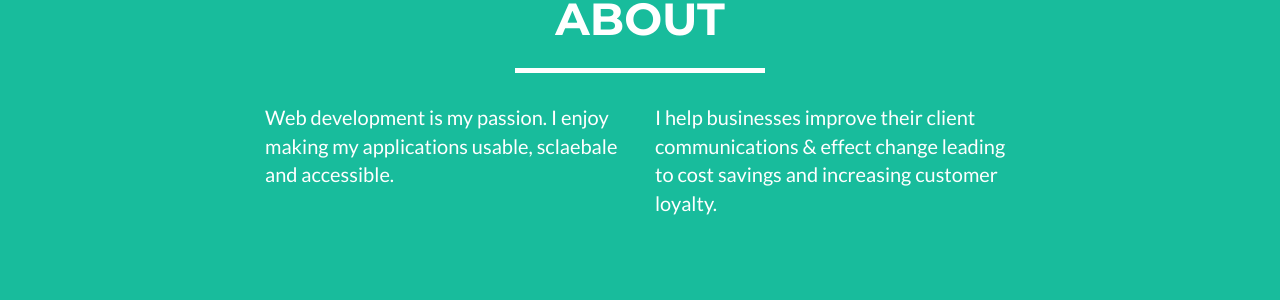
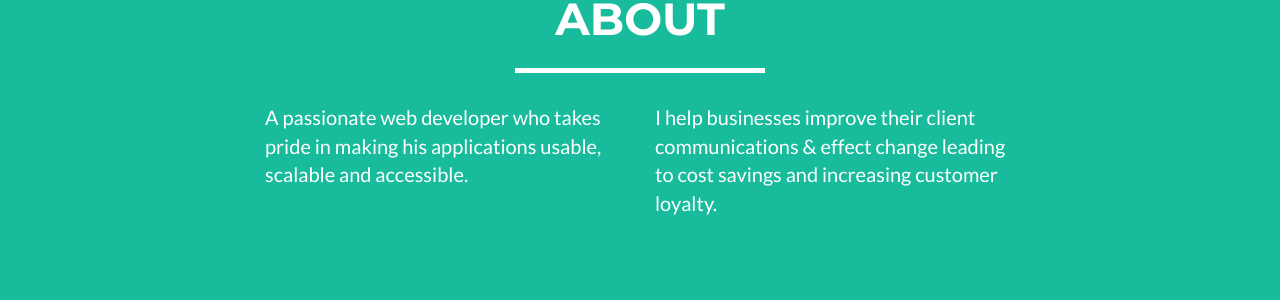
Before and after one commit to Anuj16/anuj16.githhub.io, a Jekyll site: the page built from index.html, in a window 1280 px wide and 1400 px high, scrolled down 2154 px. Shown: the part 150-450 px from the top of the window. Built offline with Jekyll 4.4.1, drawn with Linux system fonts in a browser that asks for light colours.

Commit message:
about section improved

```diff
--- a/_config.yml
+++ b/_config.yml
@@ -43,7 +43,7 @@ social:
   - title: github
     url: https://github.com/Anuj16/
   - title: linkedin
-    url: www.linkedin.com/in/shivratnakumar
+    url: https://in.linkedin.com/in/shivratnakumar
 
 # Postal address (add as many lines as necessary)
 address:
--- a/_includes/about.html
+++ b/_includes/about.html
@@ -9,7 +9,7 @@
             </div>
             <div class="row">
                 <div class="col-lg-4 col-lg-offset-2">
-                    <p>Web development is my passion. I enjoy making my applications usable, sclaebale and accessible.</p>
+                    <p>A passionate web developer who takes pride in making his applications usable, scalable and accessible.</p>
                 </div>
                 <div class="col-lg-4">
                     <p>I help businesses improve their client communications &amp; effect change leading to cost savings and increasing customer loyalty. </p>
--- a/_includes/css/main.css
+++ b/_includes/css/main.css
@@ -77,6 +77,11 @@ hr.star-primary:after {
 
 .img-centered {
     margin: 0 auto;
+}
+
+.img-header {
+    width: 170px;
+    border-radius: 50%;
 }
 
 header {
--- a/_includes/footer.html
+++ b/_includes/footer.html
@@ -16,7 +16,7 @@
                         <ul class="list-inline">
                             {% for network in site.social %}
                             <li>
-                                <a href="{{ network.url }}" class="btn-social btn-outline"><i class="fa fa-fw fa-{{ network.title }}"></i></a>
+                                <a href="{{ network.url }}" class="btn-social btn-outline" target="_blank"><i class="fa fa-fw fa-{{ network.title }}"></i></a>
                             </li>
 		                    {% endfor %}
                         </ul>
--- a/_includes/header.html
+++ b/_includes/header.html
@@ -3,7 +3,7 @@
         <div class="container">
             <div class="row">
                 <div class="col-lg-12">
-                    <img class="img-responsive" src="img/me.jpg" alt="">
+                    <img class="img-responsive header-img" src="img/me.jpg" alt="">
                     <div class="intro-text">
                         <span class="name">{{ site.title }}</span>
                         <hr class="star-light">
```
